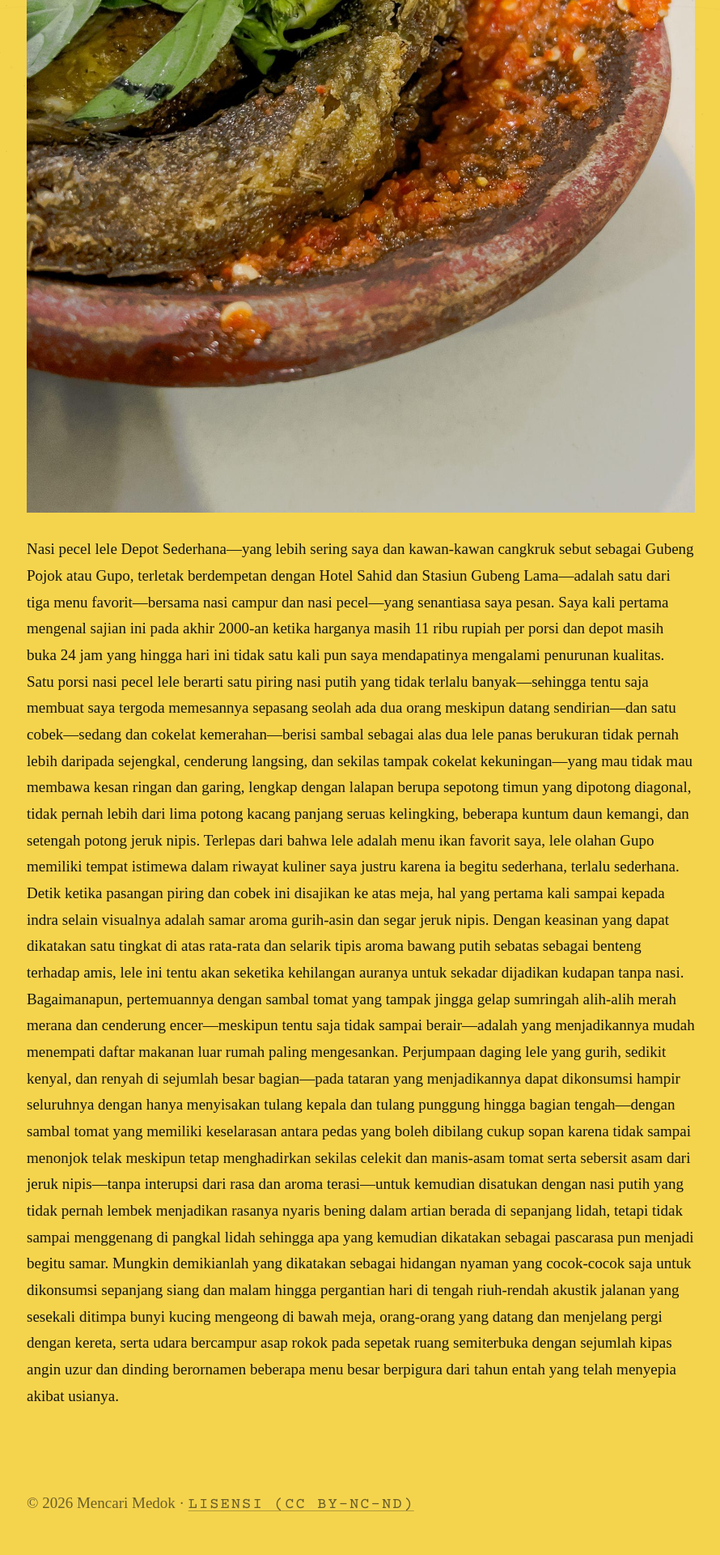
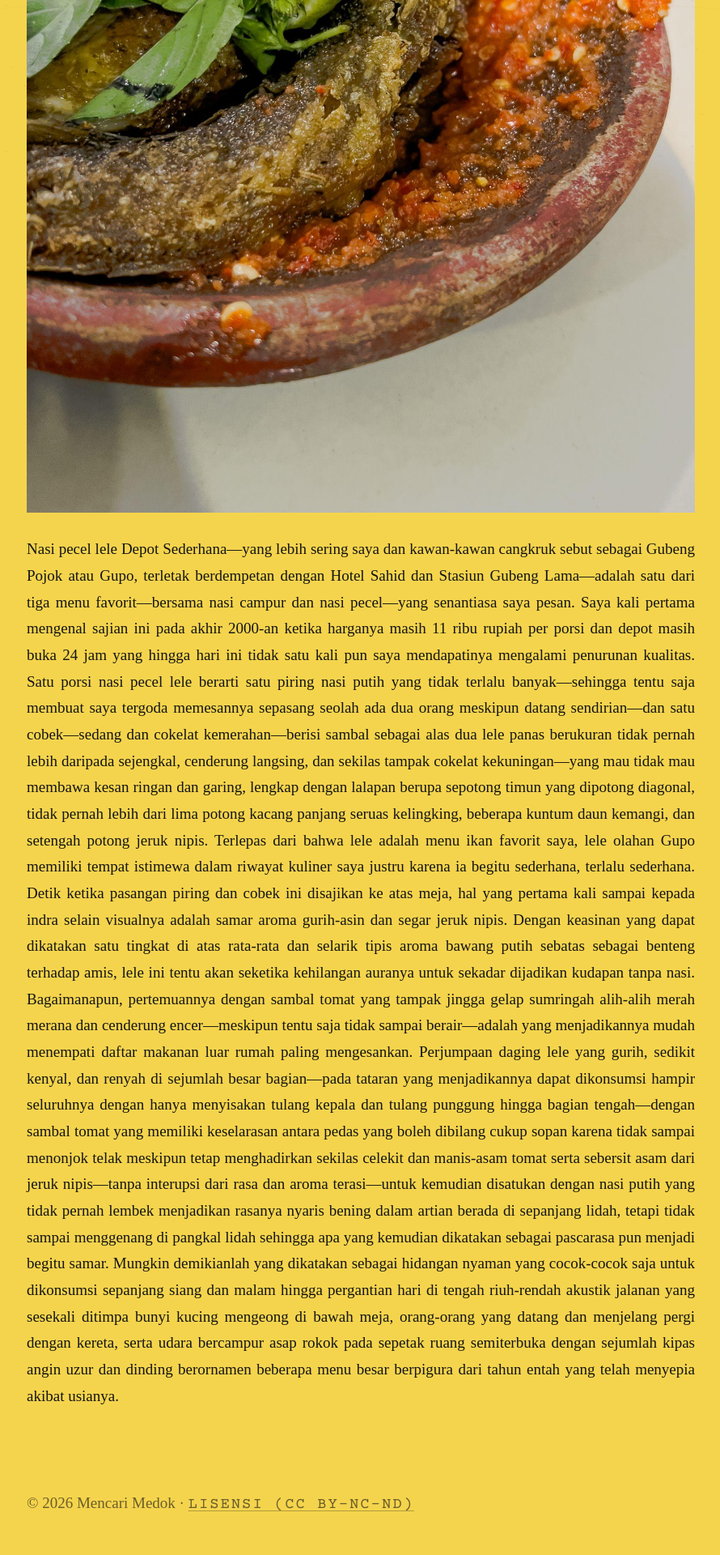
Before and after one commit to mencarimedok/mencarimedok.github.io, a Jekyll site: the page built from _posts/2026-07-23-pecel-lele-gubeng-pojok.md, in a window 1280 px wide. Shown: the part 677-2597 px from the top of the page at 81% size, without its empty margins (194-1084 px from the left). Built offline with Jekyll 4.4.1, drawn with Linux system fonts in a browser that asks for light colours; some web fonts are replaced.

Commit message:
Add justified text alignment to post content

```diff
--- a/assets/css/style.css
+++ b/assets/css/style.css
@@ -250,6 +250,12 @@ code{
   background: transparent;
 }
 
+.post-content--justified p {
+  text-align: justify;
+  text-justify: inter-word;
+  hyphens: auto;
+}
+
 .empty{ padding: 18px 0 44px; color: var(--muted); max-width: var(--measure); }
 
 /* Mobile */
```
